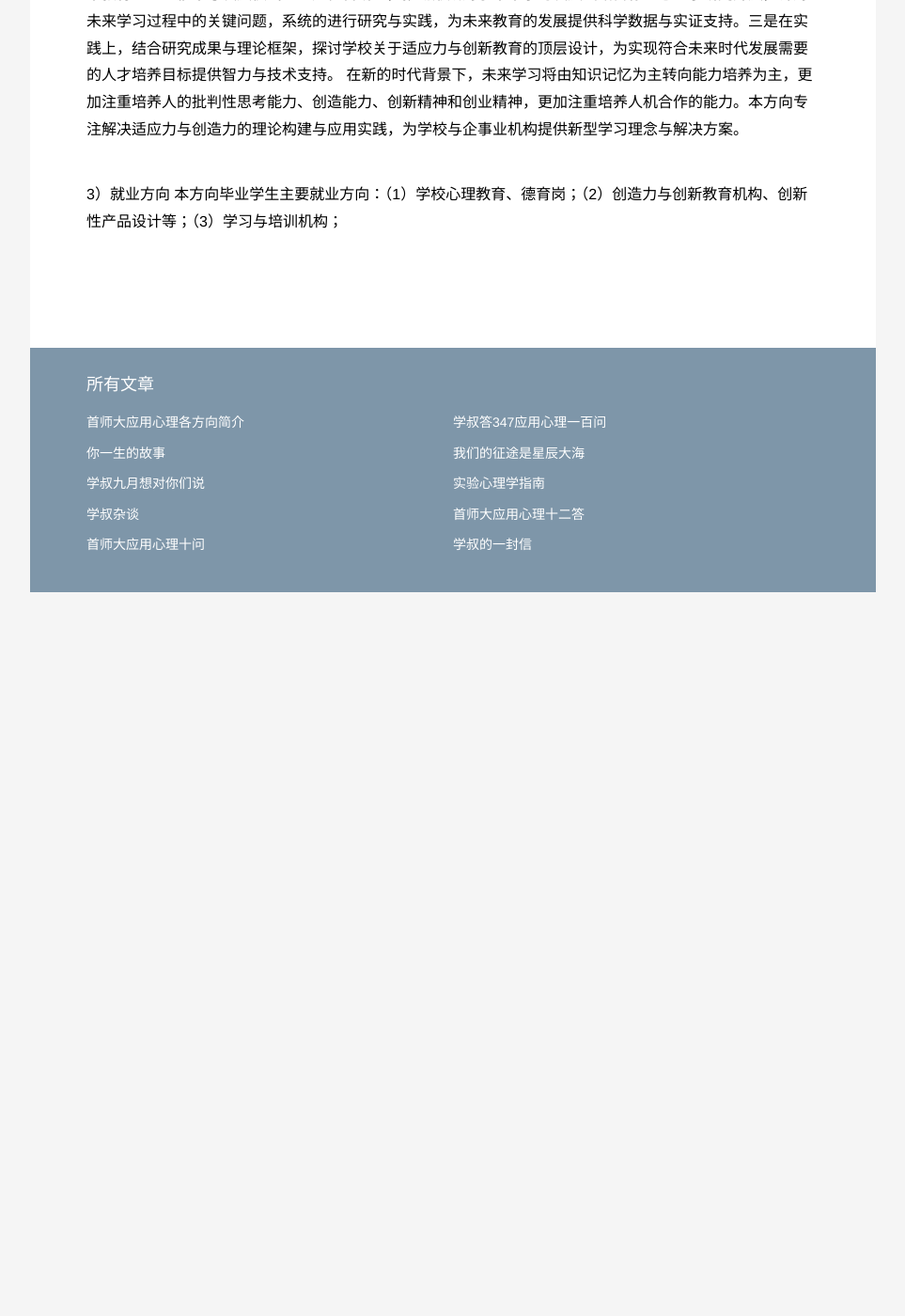
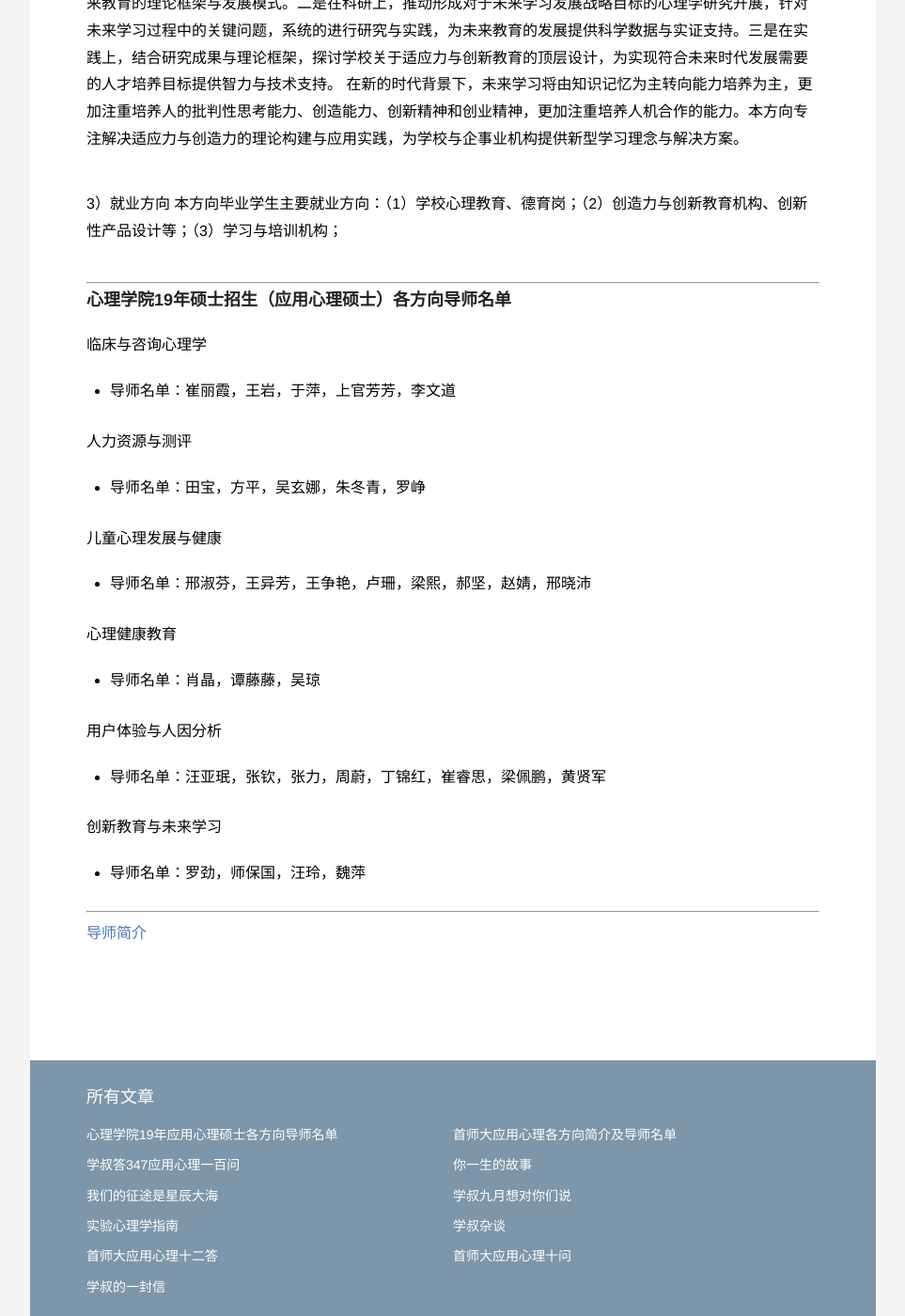
Before and after one commit to zapp926/cnu.github.io, a Jekyll site: the page built from _posts/2018-10-13-Introduce.md, in a window 1280 px wide and 1400 px high, scrolled down 2309 px. Shown: the whole window at 94% size, without its empty margins (158-1121 px from the left). Built offline with Jekyll 4.4.1, drawn with Linux system fonts in a browser that asks for light colours; before the commit the page ends 2939 px from its top, so only the background shows below that; some of the changed text lies outside the part shown.

Commit message:
add the new blog

```diff
--- a/_posts/2018-10-13-Introduce.md
+++ b/_posts/2018-10-13-Introduce.md
@@ -1,6 +1,6 @@
 ---
 layout:     post
-title: 首师大应用心理各方向简介
+title: 首师大应用心理各方向简介及导师名单
 category: blog
 description: 实在不知道自己所好，就先放一放。方向或许没有那么重要，习惯更重要。目标永远会换，职业永远会变，就连所爱的人也会不断改变。
 ---
@@ -8,6 +8,8 @@ description: 实在不知道自己所好，就先放一放。方向或许没有
 ### 首师大心理学院19年硕士招生专业简介
 
 #### 心理学院招生咨询电话：（010）— 68907359
+
+---
 
 045400应用心理（专业硕士）
 
@@ -52,3 +54,35 @@ description: 实在不知道自己所好，就先放一放。方向或许没有
 
 3）就业方向
 本方向毕业学生主要就业方向：（1）学校心理教育、德育岗；（2）创造力与创新教育机构、创新性产品设计等；（3）学习与培训机构；
+
+---
+
+### 心理学院19年硕士招生（应用心理硕士）各方向导师名单
+
+临床与咨询心理学
+
+* 导师名单：崔丽霞，王岩，于萍，上官芳芳，李文道
+
+人力资源与测评
+
+* 导师名单：田宝，方平，吴玄娜，朱冬青，罗峥
+
+儿童心理发展与健康
+
+* 导师名单：邢淑芬，王异芳，王争艳，卢珊，梁熙，郝坚，赵婧，邢晓沛
+
+心理健康教育
+
+* 导师名单：肖晶，谭藤藤，吴琼
+
+用户体验与人因分析
+
+* 导师名单：汪亚珉，张钦，张力，周蔚，丁锦红，崔睿思，梁佩鹏，黄贤军
+
+创新教育与未来学习
+
+* 导师名单：罗劲，师保国，汪玲，魏萍
+
+---
+
+[导师简介](http://xlxy.cnu.edu.cn/szdw/grfc/index.htm)
--- /dev/null
+++ b/_posts/2018-10-18-list.md
@@ -0,0 +1,34 @@
+---
+layout:     post
+title: 心理学院19年应用心理硕士各方向导师名单
+category: blog
+description: 实在不知道自己所好，就先放一放。方向或许没有那么重要，习惯更重要。目标永远会换，职业永远会变，就连所爱的人也会不断改变。
+---
+
+
+临床与咨询心理学
+
+* 导师名单：崔丽霞，王岩，于萍，上官芳芳，李文道
+
+人力资源与测评
+
+* 导师名单：田宝，方平，吴玄娜，朱冬青，罗峥
+
+儿童心理发展与健康
+
+* 导师名单：邢淑芬，王异芳，王争艳，卢珊，梁熙，郝坚，赵婧，邢晓沛
+
+心理健康教育
+
+* 导师名单：肖晶，谭藤藤，吴琼
+
+用户体验与人因分析
+
+* 导师名单：汪亚珉，张钦，张力，周蔚，丁锦红，崔睿思，梁佩鹏，黄贤军
+
+创新教育与未来学习
+
+* 导师名单：罗劲，师保国，汪玲，魏萍
+
+---
+[导师简介](http://xlxy.cnu.edu.cn/szdw/grfc/index.htm)
```
